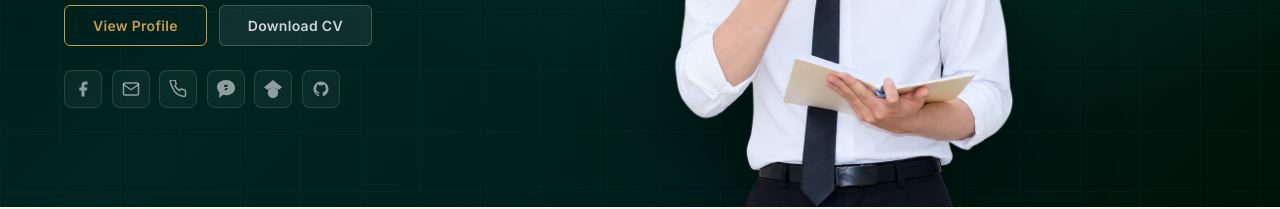
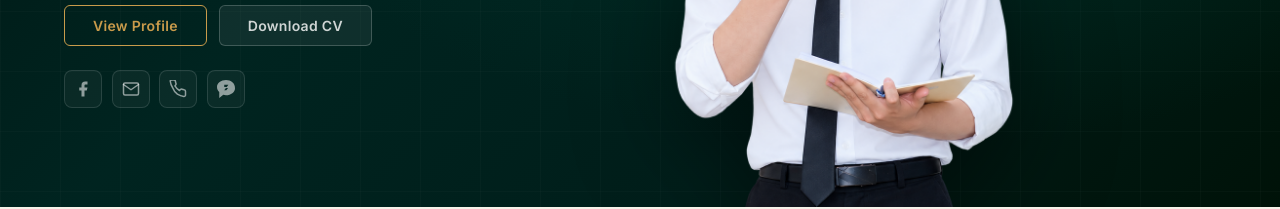
Before and after one commit to profilethinhbi/doanhthinh, a React (Vite) app: page / in a window 1280 px wide. Shown: the part 529-738 px from the top of the page. Built offline with nearby package versions, Linux system fonts and the light colour scheme; a web font is replaced by a local one.

Commit message:
refactor: remove Google Scholar and GitHub links from homepage social section

```diff
--- a/src/pages/home/HomePage.tsx
+++ b/src/pages/home/HomePage.tsx
@@ -90,30 +90,6 @@
                 <path d="M12 0C5.373 0 0 4.195 0 9.375c0 2.585 1.144 4.912 3 6.643V24l5.357-4.321c1.214.321 2.507.536 3.643.536 6.627 0 12-4.195 12-9.375C24 4.195 18.627 0 12 0zm.429 13.5H9.643l3.214-4.286H9.643V6.429h5.571l-3.214 4.286h2.786z" />
               </svg>
             </a>
-            {/* Google Scholar */}
-            <a
-              href="https://scholar.google.com"
-              target="_blank"
-              rel="noopener noreferrer"
-              className="hero-social-link"
-              aria-label="Google Scholar"
-            >
-              <svg width="18" height="18" viewBox="0 0 24 24" fill="currentColor">
-                <path d="M12 24a7 7 0 1 1 0-14 7 7 0 0 1 0 14zm0-24L0 9.5l4.838 3.94A8 8 0 0 1 12 10a8 8 0 0 1 7.162 3.44L24 9.5z" />
-              </svg>
-            </a>
-            {/* GitHub */}
-            <a
-              href="https://github.com/mellivora24"
-              target="_blank"
-              rel="noopener noreferrer"
-              className="hero-social-link"
-              aria-label="GitHub"
-            >
-              <svg width="18" height="18" viewBox="0 0 24 24" fill="currentColor">
-                <path d="M12 2C6.477 2 2 6.484 2 12.017c0 4.425 2.865 8.18 6.839 9.504.5.092.682-.217.682-.483 0-.237-.008-.868-.013-1.703-2.782.605-3.369-1.343-3.369-1.343-.454-1.158-1.11-1.466-1.11-1.466-.908-.62.069-.608.069-.608 1.003.07 1.531 1.032 1.531 1.032.892 1.53 2.341 1.088 2.91.832.092-.647.35-1.088.636-1.338-2.22-.253-4.555-1.113-4.555-4.951 0-1.093.39-1.988 1.029-2.688-.103-.253-.446-1.272.098-2.65 0 0 .84-.27 2.75 1.026A9.564 9.564 0 0 1 12 6.844a9.59 9.59 0 0 1 2.504.337c1.909-1.296 2.747-1.027 2.747-1.027.546 1.379.202 2.398.1 2.651.64.7 1.028 1.595 1.028 2.688 0 3.848-2.339 4.695-4.566 4.943.359.309.678.92.678 1.855 0 1.338-.012 2.419-.012 2.747 0 .268.18.58.688.482A10.02 10.02 0 0 0 22 12.017C22 6.484 17.522 2 12 2z" />
-              </svg>
-            </a>
           </div>
         </div>
 
```
